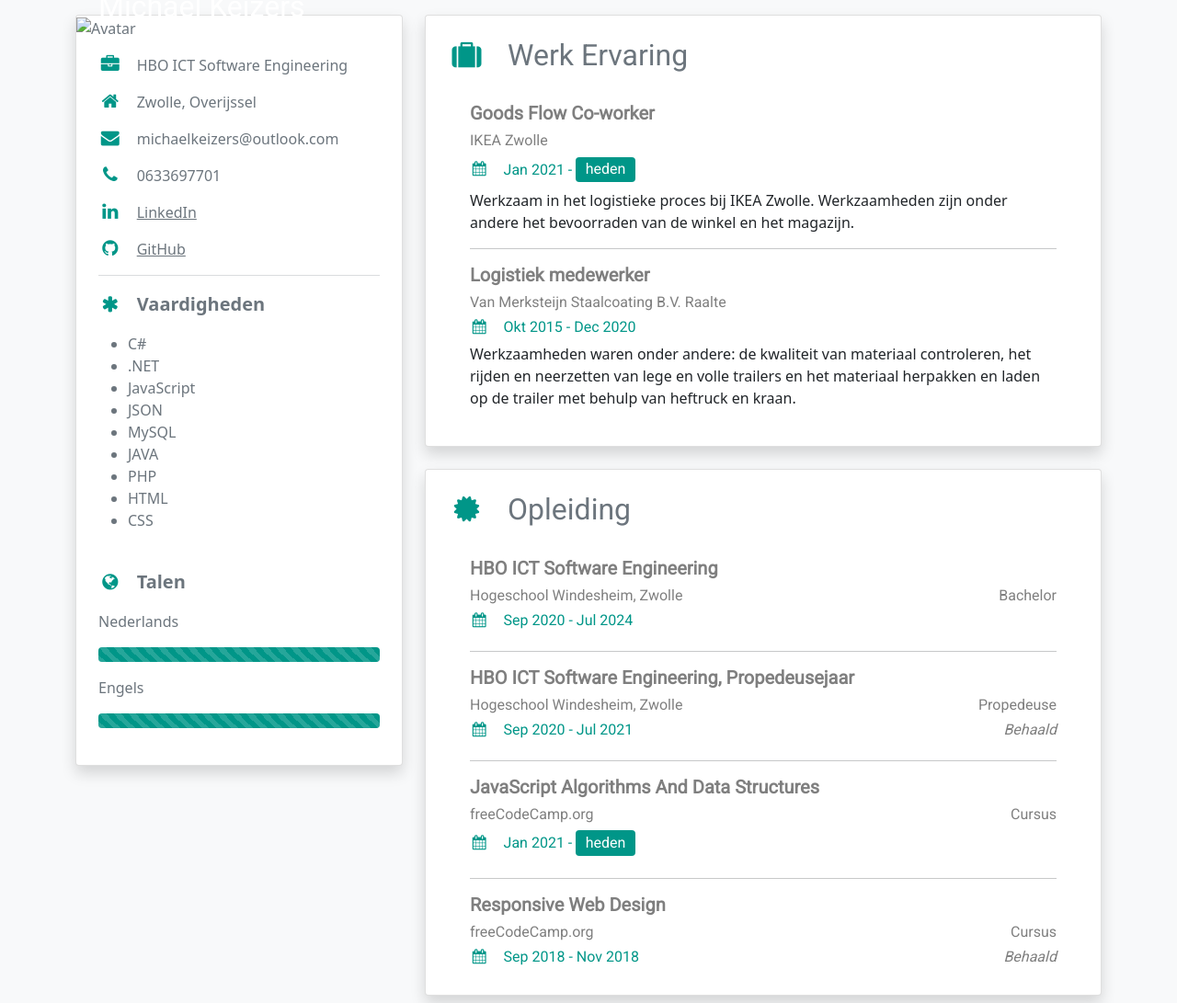
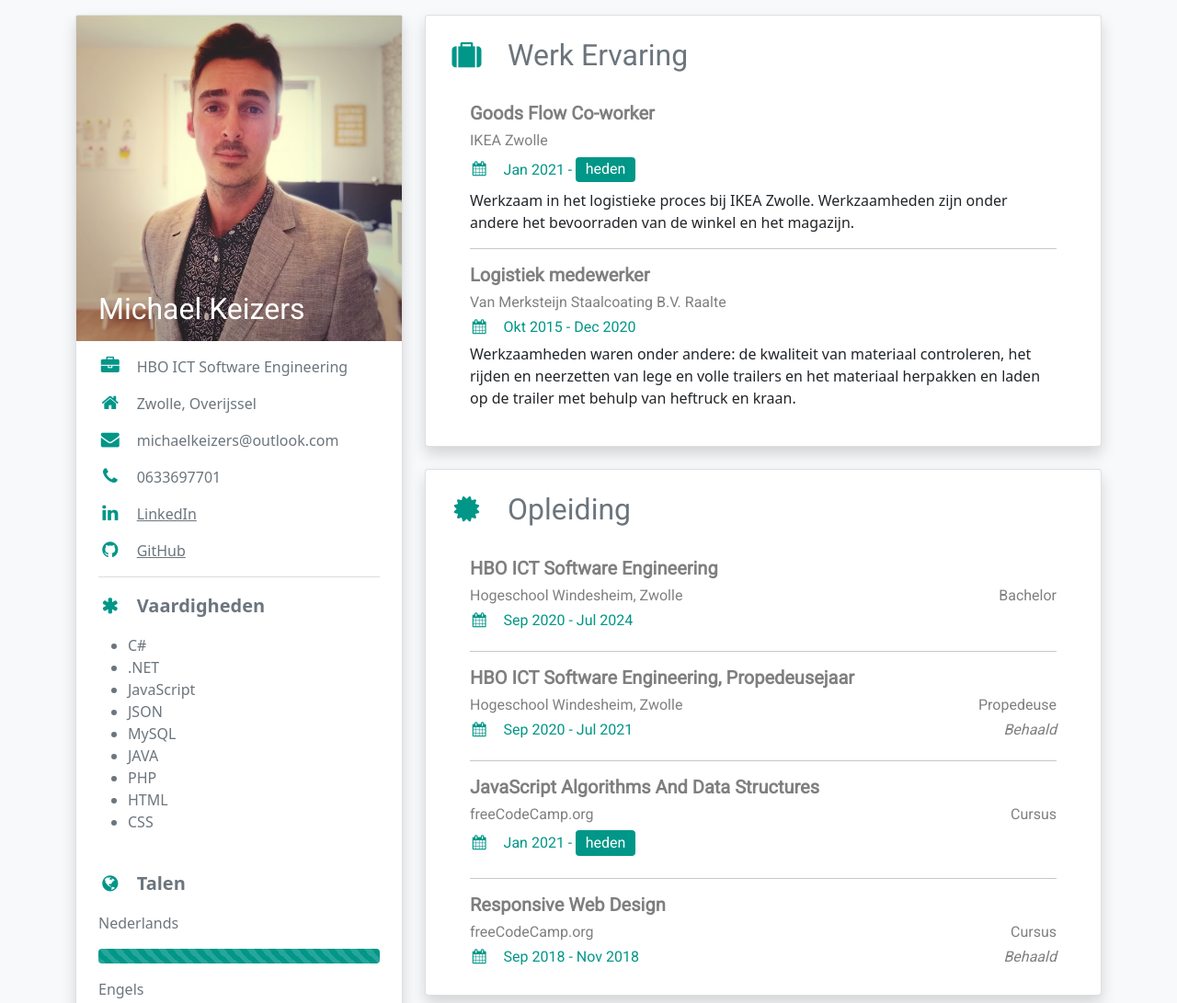
Before and after one commit to michaelkeizers/CV, a plain HTML site: page index.html in a window 1280 px wide. Shown: the top 1091 px of the page at 92% size. Drawn offline with nearby package versions, Linux system fonts and the light colour scheme; the site is published under a folder, as on GitHub Pages, so addresses that start at the root find nothing.

Commit message:
Update index.html

```diff
--- a/index.html
+++ b/index.html
@@ -39,7 +39,7 @@
           <div class="bg-white text-secondary card mb-4 shadow">
             <div class="position-relative">
               <img
-                src="/images/profile_picture.jpg"
+                src="images/profile_picture.jpg"
                 style="width: 100%"
                 alt="Avatar"
               />
```
